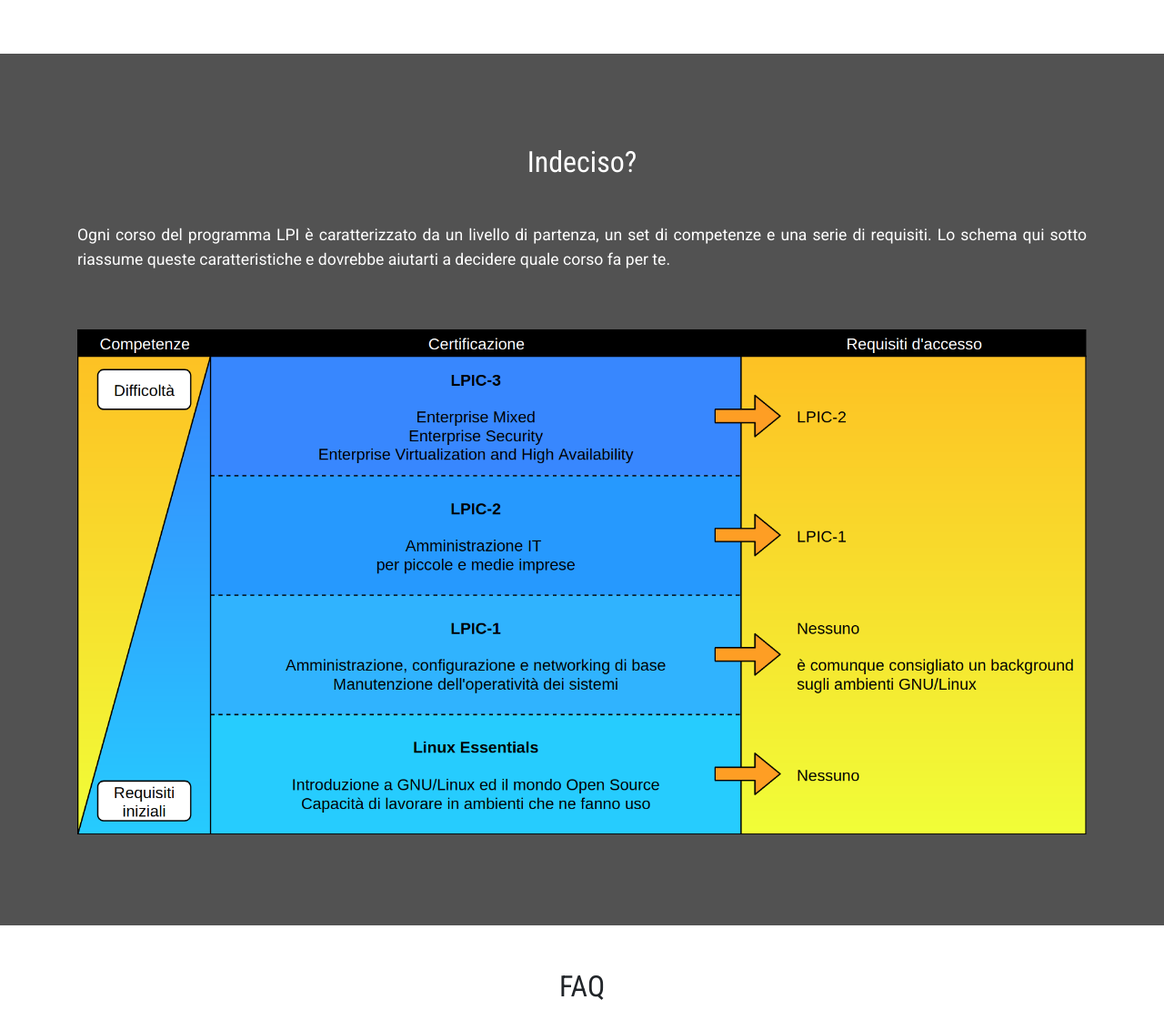
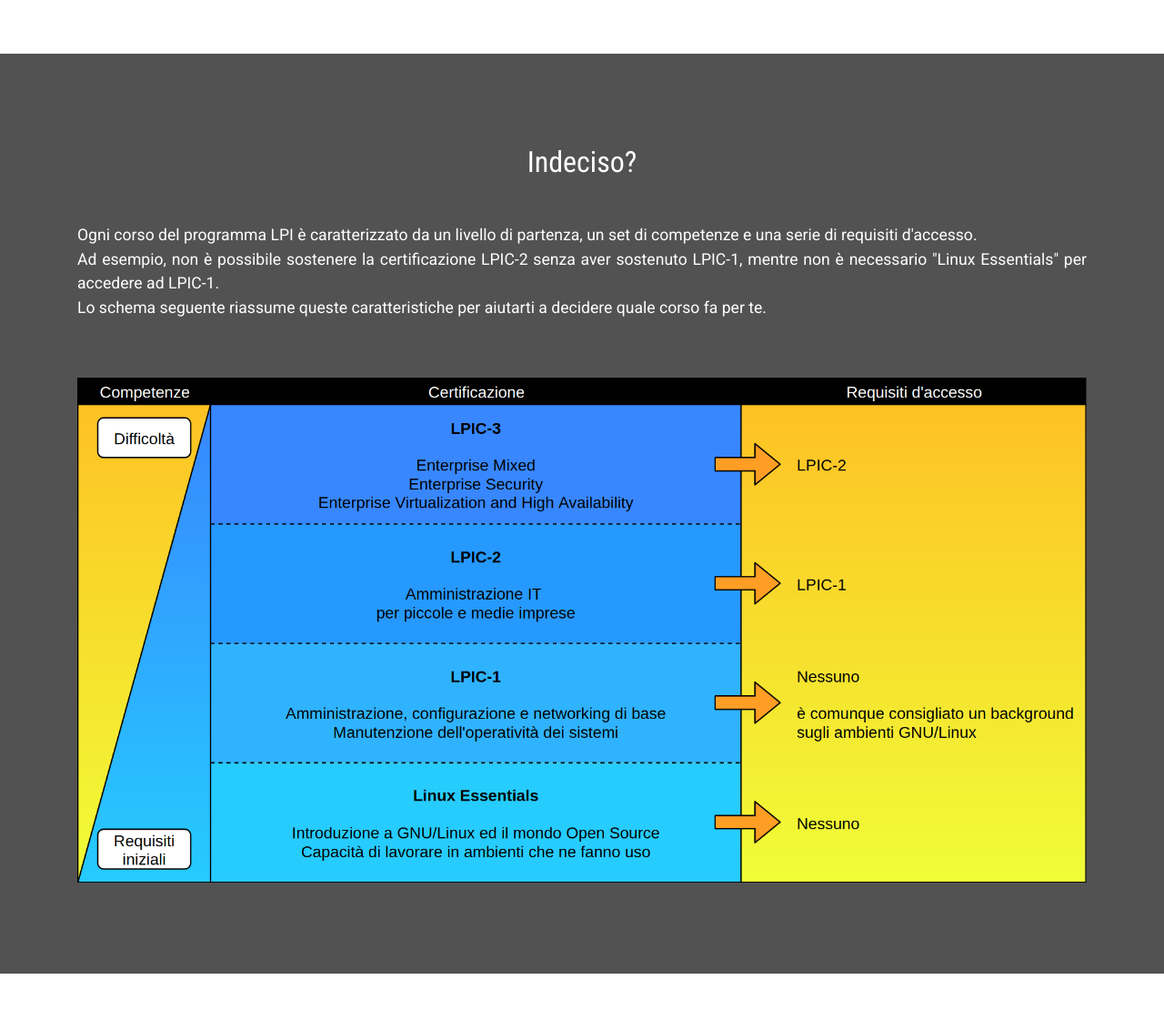
Before and after one commit to morrolinuxyt/CorsoLinux, a PHP site: page / in a window 1280 px wide. Shown: the part 3460-4570 px from the top of the page at 91% size. Run offline with PHP 8.4, Linux system fonts and the light colour scheme; data that the repository does not hold is empty; some libraries are stand-ins or nearby versions.

Commit message:
The 4th commit will hopefully be the last

```diff
--- a/index.php
+++ b/index.php
@@ -207,7 +207,9 @@
     <div class="container">
       <h2 class="mb-5 text-center">Indeciso?</h2>
       <p class="text-justify">
-        Ogni corso del programma LPI è caratterizzato da un livello di partenza, un set di competenze e una serie di requisiti. Lo schema qui sotto riassume queste caratteristiche e dovrebbe aiutarti a decidere quale corso fa per te.
+        Ogni corso del programma LPI è caratterizzato da un livello di partenza, un set di competenze e una serie di requisiti d'accesso.<br>
+        Ad esempio, non è possibile sostenere la certificazione LPIC-2 senza aver sostenuto LPIC-1, mentre non è necessario "Linux Essentials" per accedere ad LPIC-1.<br>
+        Lo schema seguente riassume queste caratteristiche per aiutarti a decidere quale corso fa per te.
       </p>
       <img src="assets/courses-comparison.png" width="100%" class="mt-5 text-center">
     </div>
```
